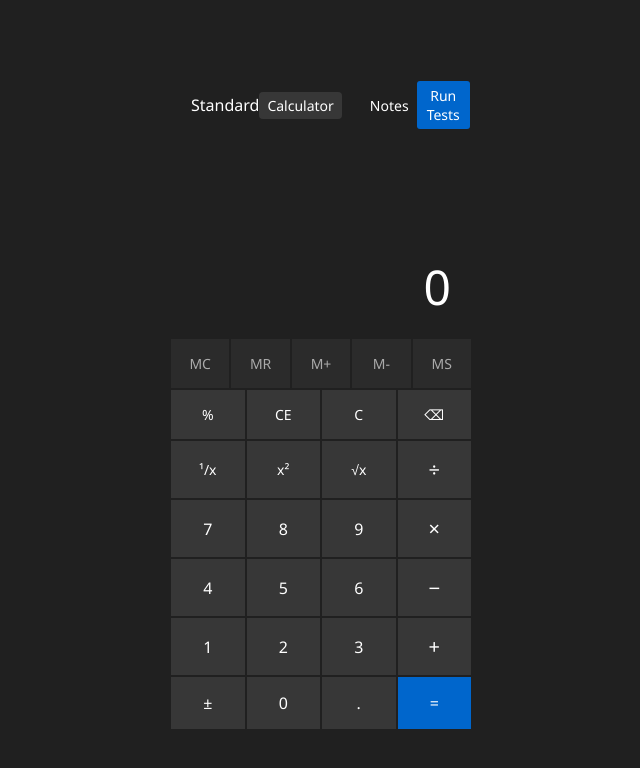
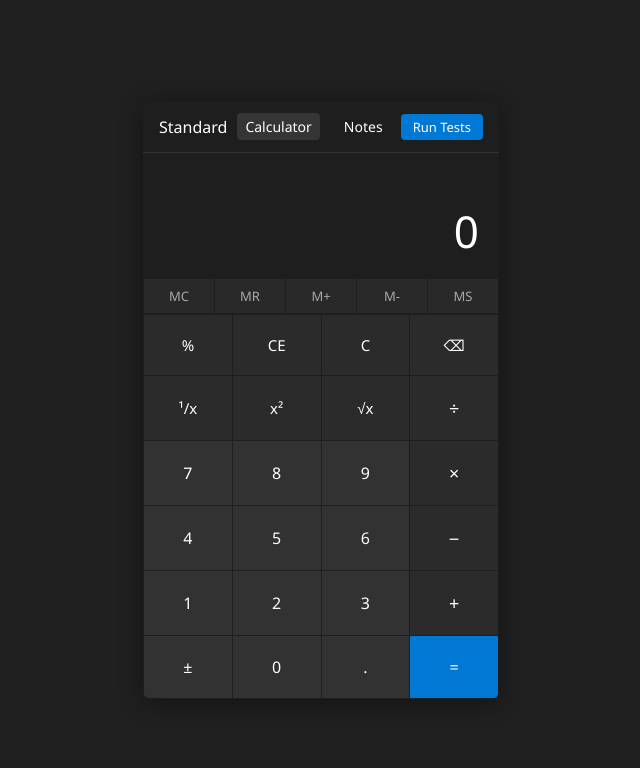
Before and after one commit to BADATCODING12345678910/Calculator, a plain HTML site: page index.html in a window 1280 px wide. Shown: the whole page, without its empty margins (319-959 px from the left). Drawn offline with Linux system fonts and the light colour scheme; files whose address does not match are found by name.

Commit message:
Improved calculator UI with better styling and modern design

```diff
--- a/index.html
+++ b/index.html
@@ -18,6 +18,7 @@
             margin: 0;
             padding: 0;
             user-select: none;
+            font-family: "Segoe UI", sans-serif;
         }
 
         body {
@@ -26,39 +27,44 @@
             align-items: center;
             min-height: 100vh;
             background: #202020;
-            font-family: "Segoe UI", sans-serif;
             color: white;
         }
 
         .calculator {
             background: #202020;
-            width: 320px;
-            padding: 10px;
+            width: 356px;
+            border-radius: 8px;
+            overflow: hidden;
+            box-shadow: 0 4px 24px rgba(0, 0, 0, 0.4);
         }
 
         .header {
             display: flex;
             align-items: center;
             justify-content: space-between;
-            padding: 10px;
-            font-size: 16px;
+            padding: 12px 16px;
+            background: #1e1e1e;
+            border-bottom: 1px solid #333;
         }
 
         .header-title {
-            margin-left: 10px;
+            font-size: 16px;
+            font-weight: 400;
+            color: #fff;
         }
 
         .nav-links {
             display: flex;
-            gap: 20px;
+            gap: 16px;
         }
 
         .nav-link {
-            color: white;
+            color: #fff;
             text-decoration: none;
             font-size: 14px;
             padding: 4px 8px;
             border-radius: 4px;
+            transition: background-color 0.2s;
         }
 
         .nav-link:hover {
@@ -70,98 +76,117 @@
         }
 
         .test-button {
-            background: #0066cc;
+            background: #0078d4;
             border: none;
             color: white;
-            padding: 5px 10px;
-            border-radius: 3px;
+            padding: 4px 12px;
+            border-radius: 4px;
+            font-size: 13px;
             cursor: pointer;
-            font-family: "Segoe UI", sans-serif;
-            font-size: 14px;
+            transition: background-color 0.2s;
         }
 
         .test-button:hover {
-            background: #0052a3;
+            background: #1084e0;
         }
 
         .display {
-            height: 200px;
             padding: 20px;
             text-align: right;
-            display: flex;
-            flex-direction: column;
-            justify-content: flex-end;
+            background: #1e1e1e;
         }
 
         .history {
+            min-height: 24px;
+            font-size: 14px;
             color: rgba(255, 255, 255, 0.6);
-            font-size: 14px;
-            min-height: 20px;
-            margin-bottom: 10px;
+            margin-bottom: 8px;
         }
 
         .current {
-            font-size: 48px;
-            font-weight: 200;
-            margin-top: 10px;
-            word-wrap: break-word;
+            font-size: 44px;
+            font-weight: 300;
+            color: #fff;
             word-break: break-all;
+            line-height: 1.2;
         }
 
         .memory-row {
             display: grid;
             grid-template-columns: repeat(5, 1fr);
-            gap: 2px;
-            margin-bottom: 2px;
+            gap: 1px;
+            padding: 1px;
+            background: #1e1e1e;
+        }
+
+        .memory-btn {
+            background: rgba(255, 255, 255, 0.05);
+            border: none;
+            color: rgba(255, 255, 255, 0.6);
+            padding: 8px 0;
+            font-size: 13px;
+            cursor: pointer;
+            transition: background-color 0.2s;
+        }
+
+        .memory-btn:hover {
+            background: rgba(255, 255, 255, 0.1);
         }
 
         .buttons {
             display: grid;
             grid-template-columns: repeat(4, 1fr);
-            gap: 2px;
+            gap: 1px;
+            padding: 1px;
+            background: #1e1e1e;
         }
 
         button {
-            background: rgba(255, 255, 255, 0.1);
             border: none;
+            padding: 20px 0;
+            font-size: 16px;
+            cursor: pointer;
+            transition: background-color 0.2s;
+            background: #323232;
             color: white;
-            font-size: 16px;
-            padding: 15px 0;
-            cursor: pointer;
-            transition: background 0.2s;
-            font-family: "Segoe UI", sans-serif;
-            min-height: 48px;
         }
 
         button:hover {
-            background: rgba(255, 255, 255, 0.2);
+            background: #3f3f3f;
         }
 
         button:active {
-            background: rgba(255, 255, 255, 0.3);
+            background: #4d4d4d;
         }
 
-        .memory-btn {
-            font-size: 14px;
-            color: rgba(255, 255, 255, 0.6);
-            background: rgba(255, 255, 255, 0.05);
+        .special {
+            background: #2b2b2b;
+            font-size: 15px;
+        }
+
+        .special:hover {
+            background: #383838;
         }
 
         .operator {
-            font-size: 20px;
+            background: #2b2b2b;
+            font-size: 18px;
+        }
+
+        .operator:hover {
+            background: #383838;
         }
 
         .equals {
-            background: #0066cc;
+            background: #0078d4;
         }
 
         .equals:hover {
-            background: #0052a3;
+            background: #1084e0;
         }
 
-        .special {
-            color: white;
-            font-size: 14px;
+        .equals:active {
+            background: #006cbd;
         }
     </style>
     <link rel="manifest" href="manifest.json">
@@ -210,7 +235,7 @@
             <button onclick="calculator.handleNumber('4')">4</button>
             <button onclick="calculator.handleNumber('5')">5</button>
             <button onclick="calculator.handleNumber('6')">6</button>
-            <button class="operator" onclick="calculator.handleOperator('-')">−</button>
+            <button class="operator" onclick="calculator.handleOperator('−')">−</button>
 
             <button onclick="calculator.handleNumber('1')">1</button>
             <button onclick="calculator.handleNumber('2')">2</button>
```
